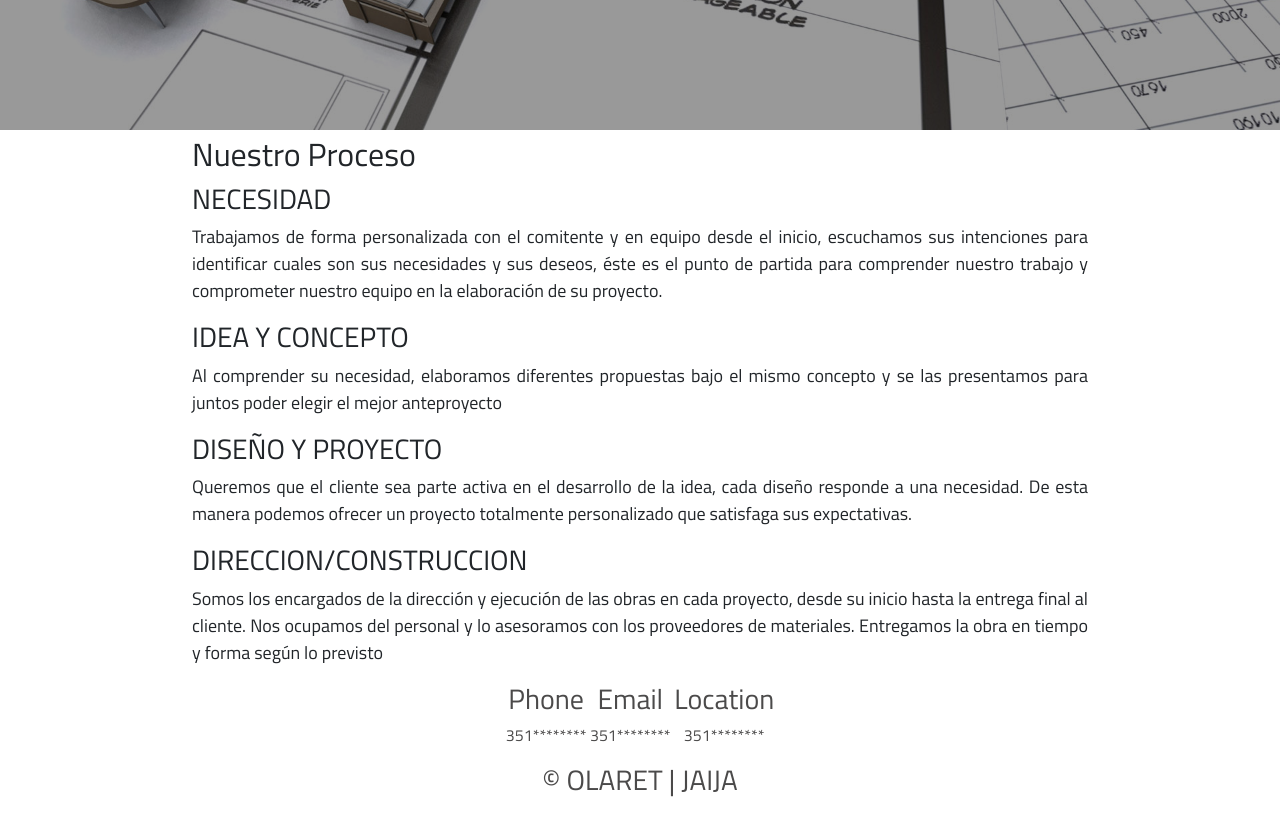
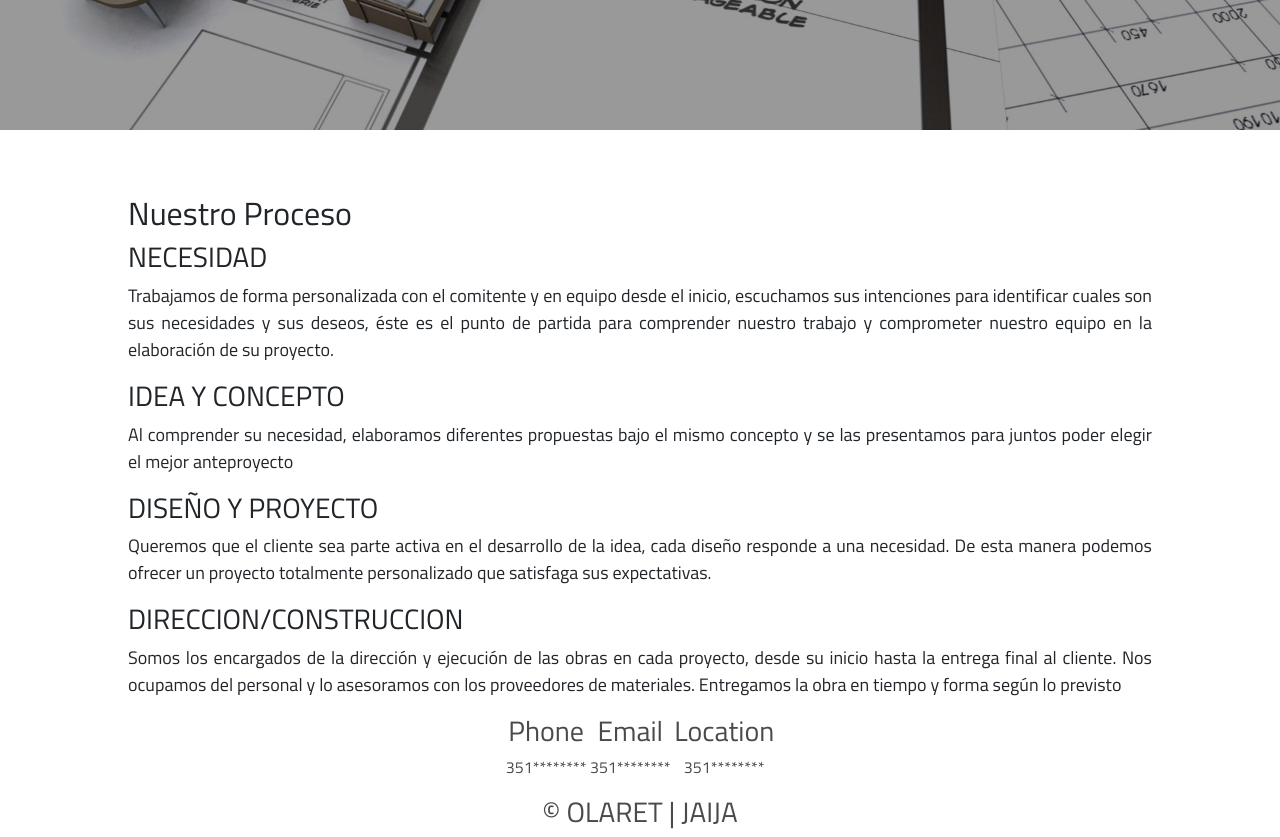
Before and after one commit to JAIJAxl/olaret, a website: page index.html in a window 1280 px wide. Shown: the part 760-1597 px from the top of the page. Before the commit the page ends 1565 px from the top, so only its background shows below. Drawn offline with nearby package versions, Linux system fonts and the light colour scheme.

Commit message:
Update styles.css

```diff
--- a/css/styles.css
+++ b/css/styles.css
@@ -146,9 +146,9 @@ body {
   font-weight: 100; }
 
 .secundario {
-  margin-top:.4%;
-  padding-left:15%;
-  padding-right:15%;
+  margin-top:5%;
+  padding-left:10%;
+  padding-right:10%;
   font-size:18px;
   text-align: justify; }
 
```
